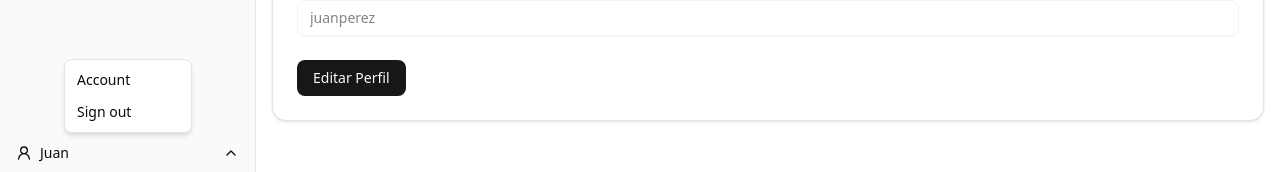
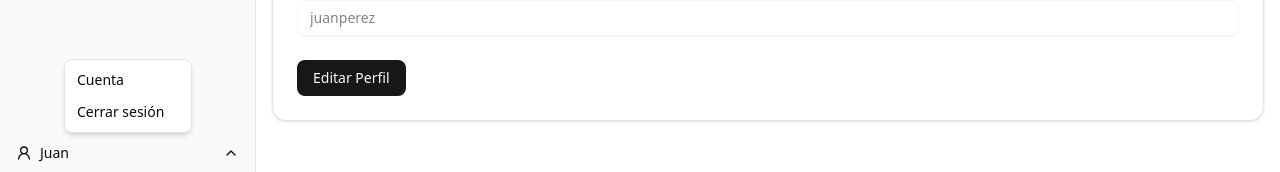
Before and after one commit to Bara1422/FinanzasPersonalesFront, a React (Vite) app: page /account/1 in a window 1280 px wide. Both pictures are taken after a click on the button "Juan". Shown: the part 623-795 px from the top of the page. Built offline with nearby package versions, Linux system fonts and the light colour scheme.

Commit message:
feat: agregue linkeo del sidebar con la gestion de cuenta

```diff
--- a/src/components/forms/UserFormButtons.tsx
+++ b/src/components/forms/UserFormButtons.tsx
@@ -1,4 +1,4 @@
-import { Save } from 'lucide-react';
+import { Loader2, Save } from 'lucide-react';
 import type { UseFormReturn } from 'react-hook-form';
 import { Button } from '../ui/button';
 import { Field } from '../ui/field';
@@ -9,6 +9,7 @@ interface Props {
   onChangeEditting: () => void;
   form: UseFormReturn<FormData>;
   uniqueId: string;
+  isLoading: boolean;
 }
 
 export const UserFormButtons = ({
@@ -16,6 +17,7 @@ export const UserFormButtons = ({
   onChangeEditting,
   form,
   uniqueId,
+  isLoading,
 }: Props) => {
   return (
     <Field orientation="horizontal">
@@ -31,9 +33,14 @@ export const UserFormButtons = ({
           >
             Cancelar
           </Button>
-          <Button type="submit" form={`${uniqueId}-form`}>
+
+          <Button type="submit" form={`${uniqueId}-form`} disabled={isLoading}>
             <Save className="mr-2 h-4 w-4" />
-            Guardar cambios
+            {isLoading ? (
+              <Loader2 className="animate-spin" />
+            ) : (
+              'Guardar cambios'
+            )}
           </Button>
         </>
       ) : (
--- a/src/components/forms/UserFormData.tsx
+++ b/src/components/forms/UserFormData.tsx
@@ -1,7 +1,9 @@
 import { zodResolver } from '@hookform/resolvers/zod';
 import { useId, useState } from 'react';
 import { useForm } from 'react-hook-form';
+import { toast } from 'sonner';
 import type { z } from 'zod';
+import { sleep } from '@/lib/sleep';
 import type { User } from '@/mocks/user.mock';
 import { formSchema } from '@/schemas/form.schema';
 import { CardContent, CardFooter } from '../ui/card';
@@ -14,11 +16,20 @@ export type FormData = z.infer<typeof formSchema>;
 export const UserFormData = ({ mockUser }: { mockUser: User }) => {
   const uniqueId = useId();
   const [isEditting, setIsEditting] = useState(false);
+  const [isLoading, setIsLoading] = useState(false);
 
-  const onSubmit = (data: z.infer<typeof formSchema>) => {
+  const onSubmit = async (data: z.infer<typeof formSchema>) => {
+    setIsLoading(true);
+    await sleep(500);
+    try {
+      /* TODO: pegar a la api */
+      toast.success('Perfil actualizado con éxito');
+      console.log('Form Data:', data);
+    } catch {
+      toast.error('Error al actualizar el perfil');
+    }
+    setIsLoading(false);
     setIsEditting(false);
-    /* TODO: pegar a la api */
-    console.log('Form Data:', data);
   };
 
   const onChangeEditting = () => {
@@ -75,6 +86,7 @@ export const UserFormData = ({ mockUser }: { mockUser: User }) => {
           isEditting={isEditting}
           form={form}
           uniqueId={uniqueId}
+          isLoading={isLoading}
         />
       </CardFooter>
     </>
--- a/src/components/layout/sidebar/sidebar.tsx
+++ b/src/components/layout/sidebar/sidebar.tsx
@@ -15,7 +15,6 @@ import { SidebarUserFooter } from './sidebar_user_footer';
 
 export function AppSidebar() {
   const pathname = useLocation().pathname;
-  console.log(pathname);
 
   return (
     <Sidebar>
--- a/src/components/layout/sidebar/sidebar_user_footer.tsx
+++ b/src/components/layout/sidebar/sidebar_user_footer.tsx
@@ -1,4 +1,5 @@
 import { ChevronUp, User2 } from 'lucide-react';
+import { Link } from 'react-router';
 import {
   DropdownMenu,
   DropdownMenuContent,
@@ -11,8 +12,10 @@ import {
   SidebarMenuButton,
   SidebarMenuItem,
 } from '@/components/ui/sidebar';
+import { mockUsers } from '@/mocks/user.mock';
 
 export const SidebarUserFooter = () => {
+  const mockUserId = mockUsers[0].id_usuario;
   return (
     <SidebarFooter>
       <SidebarMenu>
@@ -29,10 +32,10 @@ export const SidebarUserFooter = () => {
               className="w-[--radix-popper-ancho-width]"
             >
               <DropdownMenuItem className="hover:cursor-pointer">
-                <span>Account</span>
+                <Link to={`/account/${mockUserId}`}>Cuenta</Link>
               </DropdownMenuItem>
               <DropdownMenuItem className="hover:cursor-pointer">
-                <span>Sign out</span>
+                <span>Cerrar sesión</span>
               </DropdownMenuItem>
             </DropdownMenuContent>
           </DropdownMenu>
--- /dev/null
+++ b/src/lib/sleep.ts
@@ -0,0 +1,3 @@
+export const sleep = (ms: number) => {
+  return new Promise((resolve) => setTimeout(resolve, ms));
+};
--- a/src/main.tsx
+++ b/src/main.tsx
@@ -2,12 +2,13 @@ import { StrictMode } from 'react';
 import { createRoot } from 'react-dom/client';
 import './index.css';
 import { RouterProvider } from 'react-router';
-
+import { Toaster } from 'sonner';
 import { router } from './router.tsx';
 
 // biome-ignore lint/style/noNonNullAssertion: React init
 createRoot(document.getElementById('root')!).render(
   <StrictMode>
     <RouterProvider router={router} />
+    <Toaster />
   </StrictMode>,
 );
--- a/src/mocks/user.mock.ts
+++ b/src/mocks/user.mock.ts
@@ -12,7 +12,8 @@ export interface User {
   activo: boolean;
 }
 
-export const mockUser: User = {
+export const mockUsers: User[] = [
+  {
     id_usuario: 1,
     nombre: 'Juan Pérez',
     password_hash: 'hashed_password_example',
@@ -22,4 +23,16 @@ export const mockUser: User = {
     created_at: new Date('2023-01-01T00:00:00Z'),
     updated_at: new Date('2023-01-01T00:00:00Z'),
     activo: true,
-};
+  },
+  {
+    id_usuario: 2,
+    nombre: 'María Gómez',
+    password_hash: 'hashed_password_example_2',
+    email: 'maria.gomez@example.com',
+    username: 'mariagomez',
+    rol: 'USER',
+    created_at: new Date('2023-01-01T00:00:00Z'),
+    updated_at: new Date('2023-01-01T00:00:00Z'),
+    activo: true,
+  },
+];
--- a/src/pages/AccountManagement.tsx
+++ b/src/pages/AccountManagement.tsx
@@ -1,3 +1,5 @@
+import { useEffect, useState } from 'react';
+import { useNavigate, useParams } from 'react-router';
 import { PageTitle } from '@/components/common/PageTitle';
 import { ProfileInfo } from '@/components/common/ProfileInfo';
 import { UserFormData } from '@/components/forms/UserFormData';
@@ -7,9 +9,27 @@ import {
   CardHeader,
   CardTitle,
 } from '@/components/ui/card';
-import { mockUser } from '@/mocks/user.mock';
+import { mockUsers, type User } from '@/mocks/user.mock';
 
 export const AccountManagement = () => {
+  const { id } = useParams();
+  const navigate = useNavigate();
+  const [user, setUser] = useState<User | null>(null);
+
+  useEffect(() => {
+    const userFound = mockUsers.find((user) => user.id_usuario === Number(id));
+    if (!userFound) {
+      alert('Usuario no encontrado');
+      navigate('/');
+    } else {
+      setUser(userFound);
+    }
+  }, [id, navigate]);
+
+  if (!user) {
+    return null;
+  }
+
   return (
     <div className="space-y-6">
       {/* Title */}
@@ -19,7 +39,7 @@ export const AccountManagement = () => {
       />
 
       {/* User Info */}
-      <ProfileInfo mockUser={mockUser} />
+      <ProfileInfo mockUser={user} />
 
       {/* User Card */}
       <Card>
@@ -29,7 +49,7 @@ export const AccountManagement = () => {
         </CardHeader>
 
         {/* Form */}
-        <UserFormData mockUser={mockUser} />
+        <UserFormData mockUser={user} />
         {/* </div> */}
       </Card>
     </div>
--- a/src/router.tsx
+++ b/src/router.tsx
@@ -18,7 +18,7 @@ export const router = createBrowserRouter([
       { path: '/shopping-list', element: <ShoppingListPage /> },
       { path: '/reports', element: <ReportsPage /> },
       { path: '/notifications', element: <NotificationsPage /> },
-      {path: '/account/:id', element: <AccountManagement />}
+      { path: '/account/:id', element: <AccountManagement /> },
     ],
   },
 ]);
```
Lines whose indentation alone changed are shown as unchanged.
